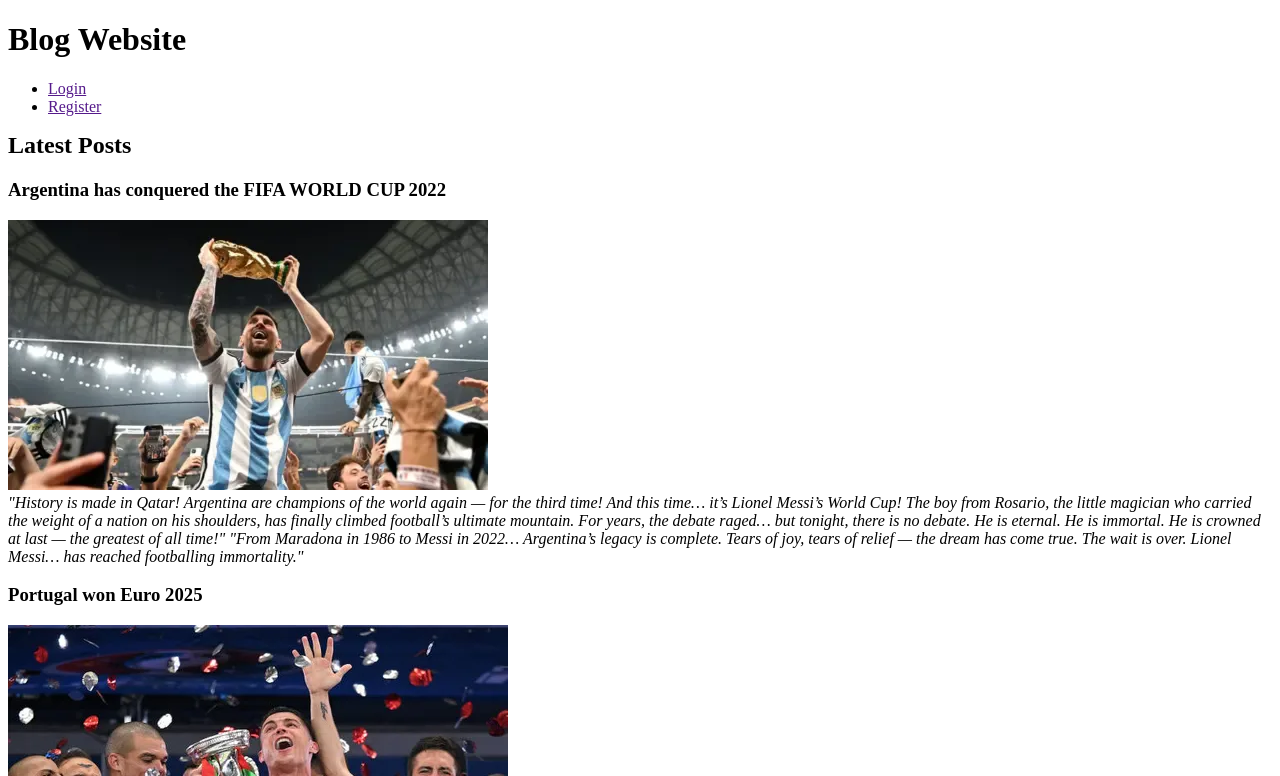
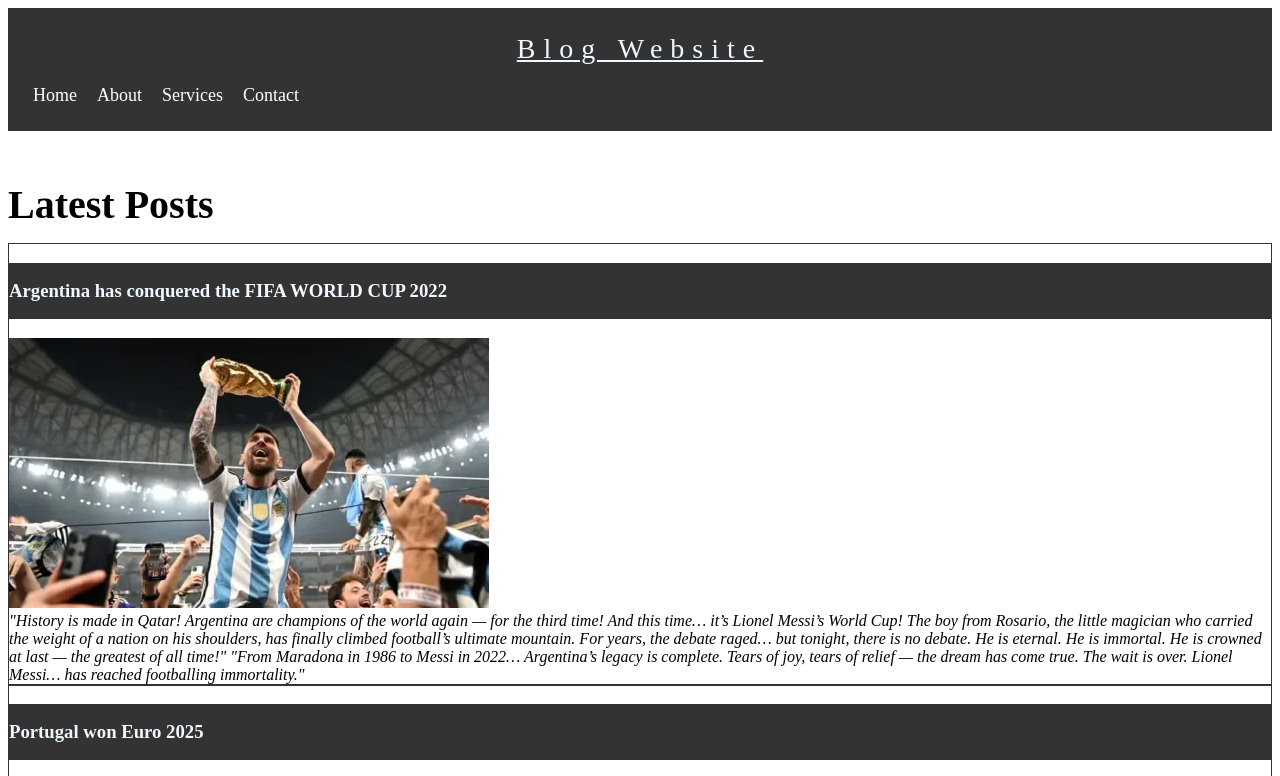
Before and after one commit to SakshamSingh2005/MERN_STACK, a plain HTML site: page blog/index.html in a window 1280 px wide. Shown: the top 776 px of the page. Drawn offline with Linux system fonts and the light colour scheme.

Commit message:
circle_photo and blog_work

```diff
--- /dev/null
+++ b/Lec5/main.css
@@ -0,0 +1,16 @@
+h1{
+    font-weight: 300;
+    text-decoration: underline;
+    text-align: center;
+    line-height: 5;
+    letter-spacing: 8px;
+     font-size: 150%;/* absolute and relative size */
+     background-color: rgb(255, 165, 0,0.5);
+     text-transform: uppercase;
+
+     font-family: "Edu NSW ACT Cursive", cursive;
+  font-optical-sizing: auto;
+    font-style: normal;
+
+
+}
--- a/blog/index.html
+++ b/blog/index.html
@@ -4,27 +4,35 @@
     <meta charset="UTF-8">
     <meta name="viewport" content="width=device-width, initial-scale=1.0">
     <title>Blog</title>
+    <link rel="stylesheet" href="main.css">
+    <style>
+    /* Style for navbar */
+
+  </style>
 </head>
 <body>
-    <header>
-        <h1>Blog Website</h1>
-        <nav>
-            <ul>
-            <li>
-                <a href="">Login</a>
-            </li>
-            <li><a href="">Register</a></li>
+
+   <header>
+    <h1>Blog Website</h1>
+    <nav>
+      <ul>
+        <li><a href="#">Home</a></li>
+        <li><a href="#">About</a></li>
+        <li><a href="#">Services</a></li>
+        <li><a href="#">Contact</a></li>
+      </ul>
+    </nav>
+  </header>
 
 
-            </ul>
-        </nav>
-    </header>
     <main>
+
+        <h2 style="margin-top:50px;font-size: 250%;margin-bottom: 15px;">Latest Posts</h2>
         <section>
 
-            <h2 style="margin-top:0">Latest Posts</h2>
 
-            <h3><b>Argentina has conquered the FIFA WORLD CUP 2022 </b></h3>
+
+            <h3 style="background-color: #333; color: aliceblue;line-height: 3;"><b>Argentina has conquered the FIFA WORLD CUP 2022 </b></h3>
 
 
             <img src="images/messi.png" alt="">
@@ -34,7 +42,7 @@
         </section>
 
         <section class="jh">
-            <h3><b>Portugal won Euro 2025</b></h3>
+            <h3 style="background-color: #333; color: aliceblue;line-height: 3;"><b>Portugal won Euro 2025</b></h3>
             <img src="images/ronaldo.png" alt="">
             <article><i>*"History in Paris! Portugal — against all odds, against every setback — are the champions of Europe!
 Cristiano Ronaldo, the captain, the talisman, the man who was carried off in tears in the first half, now returns to the touchline in triumph, celebrating with his teammates!
--- /dev/null
+++ b/blog/main.css
@@ -0,0 +1,50 @@
+
+
+
+header {
+      text-align: center; /* Center everything */
+      background: #333;
+      padding: 15px;
+    }
+
+    header h1 {
+      margin: 0;
+      padding: 10px 0;
+      font-size: 28px;
+      font-weight: 300;
+    letter-spacing: 8px;
+    color: aliceblue;
+    text-decoration: underline ;
+    }
+
+    nav {
+      background-color: #333;
+      padding: 10px 0;
+    }
+
+    nav ul {
+      list-style: none;
+      margin: 0;
+      padding: 0;
+      display: flex;
+      justify-content: left; /* Center menu items */
+    }
+
+    nav ul li {
+      margin: 0 10px;
+    }
+
+    nav ul li a {
+      color: white;
+      text-decoration: none;
+      font-size: 18px;
+    }
+
+    nav ul li a:hover {
+      color: #ff9800;
+    }
+
+    section{
+        border: 1px solid #333;
+        margin-bottom: 10;
+    }
```
Also changed, not shown: Lec5/photo_circle.html (added, +23 -0 lines), Lec5/text_styling.html (added, +18 -0 lines).
